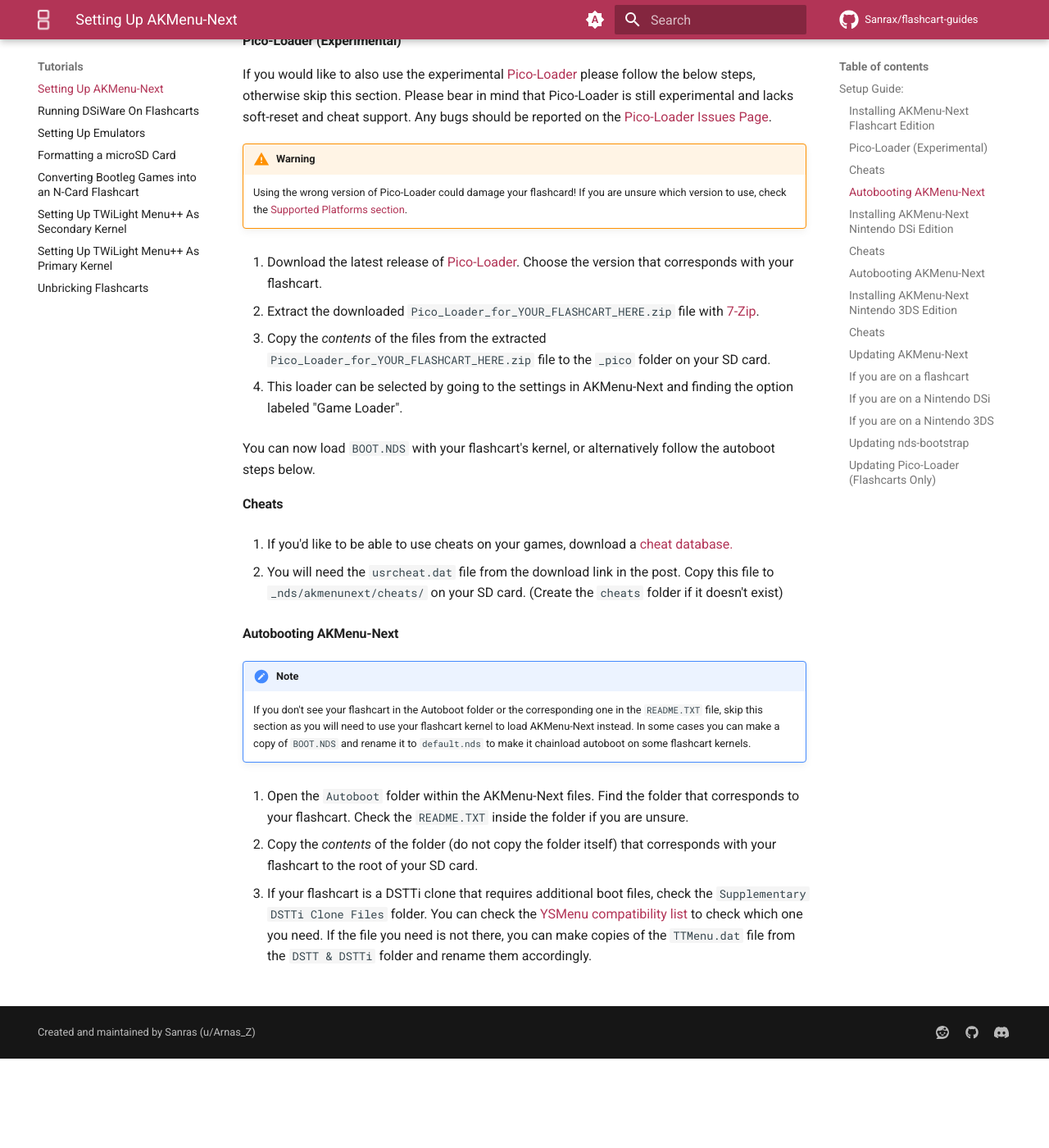
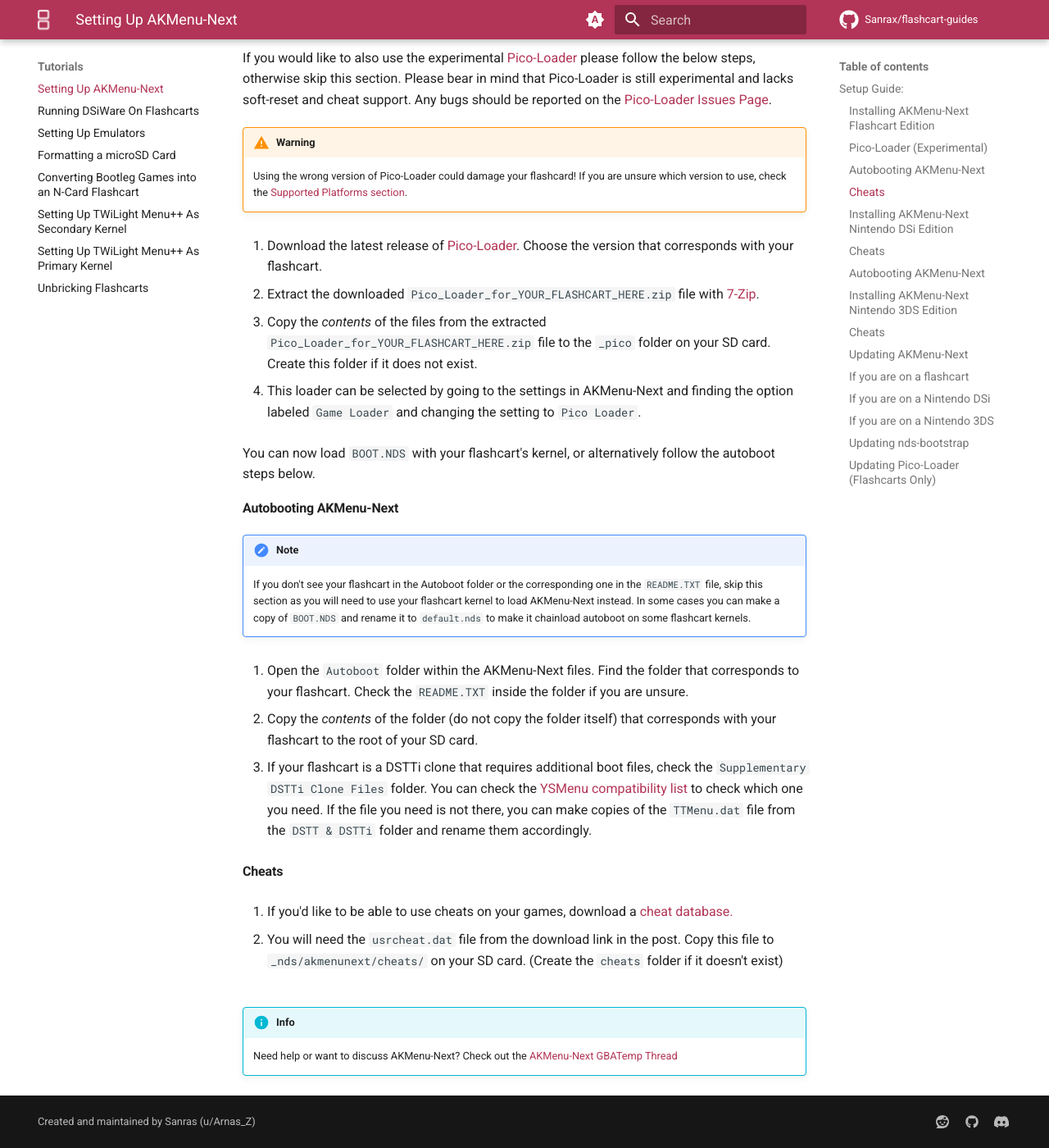
Before and after one commit to Sanrax/flashcart-guides, an MkDocs documentation site: the page built from docs/tutorials/akmenu-next.md, in a window 1280 px wide and 1400 px high, scrolled down 880 px. Shown: the whole window at 82% size. Built offline with MkDocs 1.6.1 and Material for MkDocs 9.7.7, drawn with Linux system fonts in a browser that asks for light colours; comment, search, counter and statistics services are not loaded; before the commit the page ends 2171 px from its top, so only the background shows below that; some of the changed text lies outside the part shown.

Commit message:
Update AKMenu-Next tutorial with setup clarifications
Added instructions for creating missing folders and clarified settings for the Game Loader.

```diff
--- a/docs/tutorials/akmenu-next.md
+++ b/docs/tutorials/akmenu-next.md
@@ -46,17 +45,11 @@
 
     1. Extract the downloaded `Pico_Loader_for_YOUR_FLASHCART_HERE.zip` file with [7-Zip](https://www.7-zip.org/).
 
-    1. Copy the *contents* of the files from the extracted `Pico_Loader_for_YOUR_FLASHCART_HERE.zip` file to the `_pico` folder on your SD card.
+    1. Copy the *contents* of the files from the extracted `Pico_Loader_for_YOUR_FLASHCART_HERE.zip` file to the `_pico` folder on your SD card. Create this folder if it does not exist.
 
-    1. This loader can be selected by going to the settings in AKMenu-Next and finding the option labeled "Game Loader".
+    1. This loader can be selected by going to the settings in AKMenu-Next and finding the option labeled `Game Loader` and changing the setting to `Pico Loader`.
 
     You can now load `BOOT.NDS` with your flashcart's kernel, or alternatively follow the autoboot steps below.
-
-    #### Cheats
-
-    1. If you'd like to be able to use cheats on your games, download a [cheat database.](https://gbatemp.net/threads/deadskullzjrs-nds-i-cheat-databases.488711)
-
-    1. You will need the `usrcheat.dat` file from the download link in the post. Copy this file to `_nds/akmenunext/cheats/` on your SD card. (Create the `cheats` folder if it doesn't exist)
 
     #### Autobooting AKMenu-Next
 
@@ -69,6 +62,12 @@
     1. Copy the *contents* of the folder (do not copy the folder itself) that corresponds with your flashcart to the root of your SD card.
 
     1. If your flashcart is a DSTTi clone that requires additional boot files, check the `Supplementary DSTTi Clone Files` folder. You can check the [YSMenu compatibility list](https://www.flashcarts.net/ysmenu-compat-ext) to check which one you need. If the file you need is not there, you can make copies of the `TTMenu.dat` file from the `DSTT & DSTTi` folder and rename them accordingly.
+
+    #### Cheats
+
+    1. If you'd like to be able to use cheats on your games, download a [cheat database.](https://gbatemp.net/threads/deadskullzjrs-nds-i-cheat-databases.488711)
+
+    1. You will need the `usrcheat.dat` file from the download link in the post. Copy this file to `_nds/akmenunext/cheats/` on your SD card. (Create the `cheats` folder if it doesn't exist)
 
 === "Nintendo DSi"
 
@@ -210,4 +209,8 @@
 
     1. Extract the downloaded `Pico_Loader_for_YOUR_FLASHCART_HERE.zip` file with [7-Zip](https://www.7-zip.org/).
 
-    1. Copy the *contents* of the files from the extracted `Pico_Loader_for_YOUR_FLASHCART_HERE.zip` file to the `_pico` folder on your SD card.
+    1. Copy the *contents* of the files from the extracted `Pico_Loader_for_YOUR_FLASHCART_HERE.zip` file to the `_pico` folder on your SD card. Create this folder if it does not exist.
+
+!!! info
+
+    Need help or want to discuss AKMenu-Next? Check out the [AKMenu-Next GBATemp Thread](https://gbatemp.net/threads/ds-i-3ds-akmenu-next-wood-frontend-for-nds-bootstrap-pico-loader.665743/)
```
Also changed, not shown: other parts of docs/tutorials/akmenu-next.md (+1 -2 lines).
